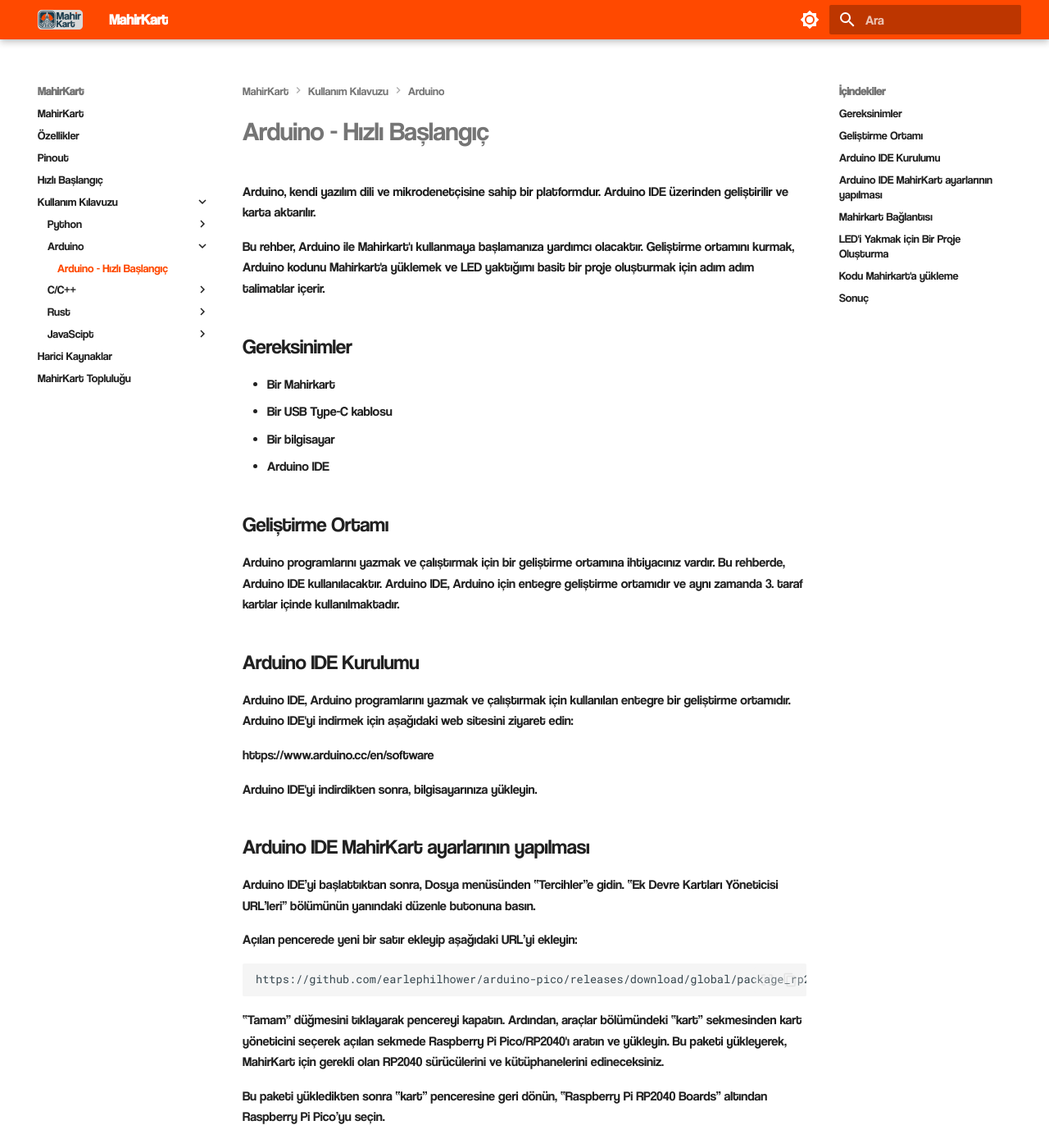
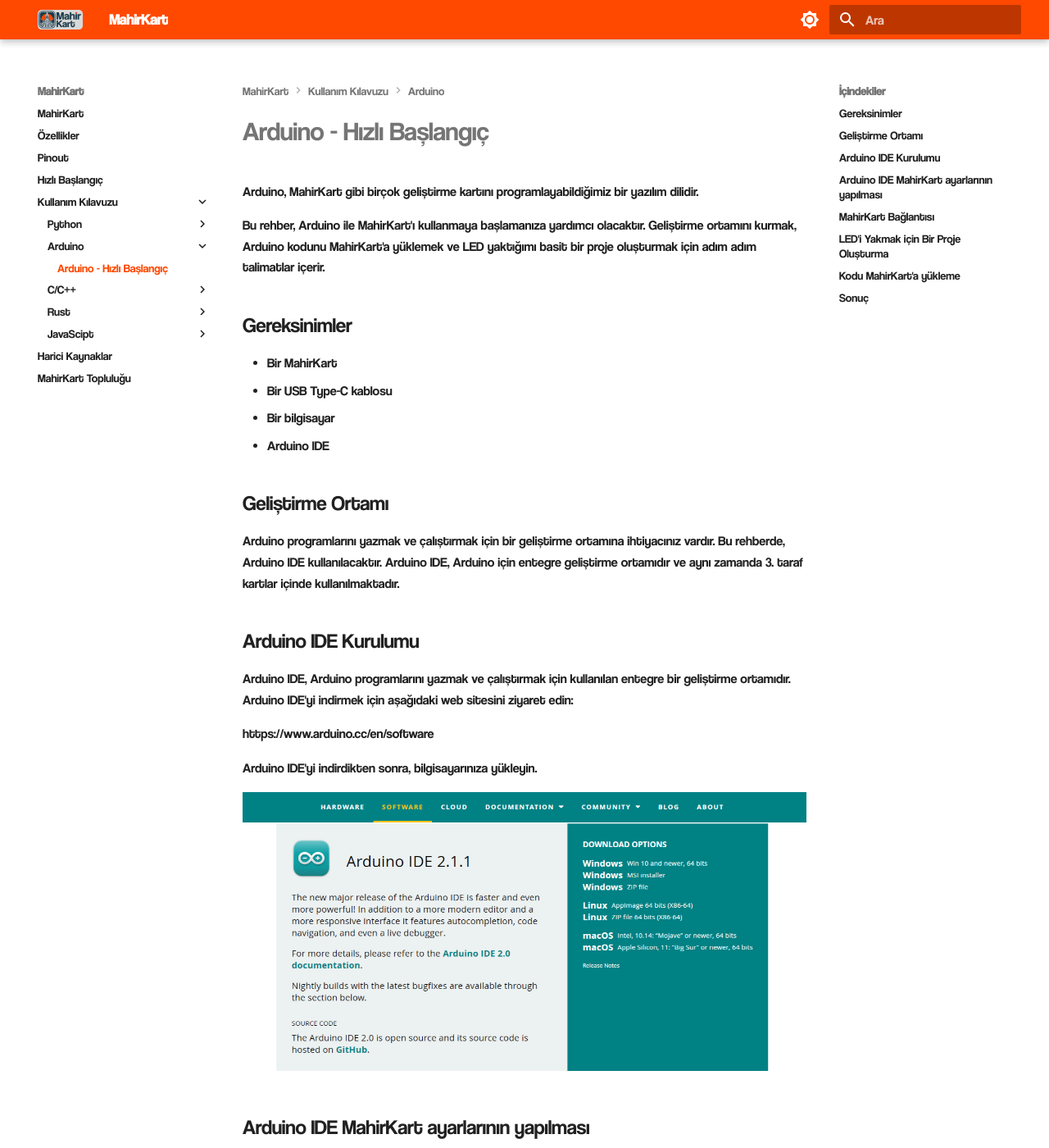
Before and after one commit to BilalAlpaslan/MahirKart-docs, an MkDocs documentation site: the page built from docs/userguide/arduino/quickstart.md, in a window 1280 px wide and 1400 px high. Shown: the whole window at 82% size. Built offline with MkDocs 1.6.1 and Material for MkDocs 9.7.7, drawn with Linux system fonts in a browser that asks for light colours; some web fonts are replaced; some of the changed text lies outside the part shown.

Commit message:
arduino foto ekleme

````diff
--- a/docs/userguide/arduino/quickstart.md
+++ b/docs/userguide/arduino/quickstart.md
@@ -1,11 +1,11 @@
 # Arduino - Hızlı Başlangıç
-Arduino, kendi yazılım dili ve mikrodenetçisine sahip bir platformdur. Arduino IDE üzerinden geliştirilir ve karta aktarılır.
+Arduino, MahirKart gibi birçok geliştirme kartını programlayabildiğimiz bir yazılım dilidir.
 
-Bu rehber, Arduino ile Mahirkart'ı kullanmaya başlamanıza yardımcı olacaktır. Geliştirme ortamını kurmak, Arduino kodunu Mahirkart'a yüklemek ve LED yaktığımı basit bir proje oluşturmak için adım adım talimatlar içerir.
+Bu rehber, Arduino ile MahirKart'ı kullanmaya başlamanıza yardımcı olacaktır. Geliştirme ortamını kurmak, Arduino kodunu MahirKart'a yüklemek ve LED yaktığımı basit bir proje oluşturmak için adım adım talimatlar içerir.
 
 ## Gereksinimler
 
-* Bir Mahirkart
+* Bir MahirKart
 * Bir USB Type-C kablosu
 * Bir bilgisayar
 * Arduino IDE
@@ -22,6 +22,10 @@
 
 Arduino IDE'yi indirdikten sonra, bilgisayarınıza yükleyin.
 
+<div style="text-align:center;">
+    <img src="/userguide/arduino/img/arduino.png"  style="width: auto;" />
+</div>
+
 ## Arduino IDE MahirKart ayarlarının yapılması
 Arduino IDE’yi başlattıktan sonra, Dosya menüsünden “Tercihler”e gidin. “Ek Devre Kartları Yöneticisi URL’leri” bölümünün yanındaki düzenle butonuna basın.
 
@@ -30,18 +34,30 @@
 ```
 https://github.com/earlephilhower/arduino-pico/releases/download/global/package_rp2040_index.json
 ```
+
+<div style="text-align:center;">
+    <img src="/userguide/arduino/img/tercihler.png"  style="width: auto;" />
+</div>
+
 “Tamam” düğmesini tıklayarak pencereyi kapatın. Ardından, araçlar bölümündeki “kart” sekmesinden kart yöneticini seçerek açılan sekmede Raspberry Pi Pico/RP2040'ı aratın ve yükleyin. Bu paketi yükleyerek, MahirKart için gerekli olan RP2040 sürücülerini ve kütüphanelerini edineceksiniz.
+
+<div style="text-align:center;">
+    <img src="/userguide/arduino/img/kutuphane.jpg"  style="width: auto;" />
+</div>
 
 Bu paketi yükledikten sonra “kart” penceresine geri dönün, “Raspberry Pi RP2040 Boards” altından Raspberry Pi Pico’yu seçin.
 
-## Mahirkart Bağlantısı
+<div style="text-align:center;">
+    <img src="/userguide/arduino/img/kartyoneticisi.png"  style="width: auto;" />
+</div>
+
+## MahirKart Bağlantısı
 
 MahirKart’ı USB kablosuyla bilgisayarınıza bağlayın. Kartın bağlandığını doğrulamak için, Arduino IDE’deki Araçlar menüsünden “Port” seçeneğine gelin ve MahirKart’ın portunu seçin.
 
 ## LED'i Yakmak için Bir Proje Oluşturma
 
-Mahirkart'ın içinde 25 numaralı pine bağlı dahili LED bulunmaktadır. Bu led yanmak için harici bir dirence ihtiyaç duymaz. Arduino IDE üzerinden yeni bir dosya oluşturun ve şağıdaki kodu ekleyin:
-
+MahirKart'ın içinde 25 numaralı pine bağlı dahili LED bulunmaktadır. Bu led yanmak için harici bir dirence ihtiyaç duymaz. Arduino IDE üzerinden yeni bir dosya oluşturun ve şağıdaki kodu ekleyin:
 
 ``` c
 const int ledPin = 25;   // Dahili LED 25 numaralı pine bağlı
@@ -57,15 +73,15 @@
   delay(1000);
 }
 ```
-## Kodu Mahirkart'a yükleme
+## Kodu MahirKart'a yükleme
 
-Kodu düzenledikten sonra Mahirkart'a yüklemek için aşağıdaki adımları izleyin:
+Kodu düzenledikten sonra MahirKart'a yüklemek için aşağıdaki adımları izleyin:
 
-* Mahirkart’ın üzerindeki “Bootsel” düğmesine basılı tutun.
+* MahirKart’ın üzerindeki “Bootsel” düğmesine basılı tutun.
 * “Bootsel” düğmesine basılı tutarken MahirKartı bilgisayara USB kablosu ile bağlayın.
-* “Bootsel” düğmesinden elinizi Mahirkart bilgisayara bağlandığında çekin.
-* Kodu Mahirkart'a yükleyin.
+* “Bootsel” düğmesinden elinizi MahirKart bilgisayara bağlandığında çekin.
+* Kodu MahirKart'a yükleyin.
 
 ## Sonuç
 
-Bu rehber, Arduino ile Mahirkart'ı kullanmaya başlamanıza yardımcı olmayı hedeflemiştir. Rehberin sonunda kendiniz de LED yakmak için basit bir proje oluşturmayı deneyebilirsiniz.
+Bu rehber, Arduino ile MahirKart'ı kullanmaya başlamanıza yardımcı olmayı hedeflemiştir. Rehberin sonunda kendiniz de LED yakmak için basit bir proje oluşturmayı deneyebilirsiniz.
--- a/mkdocs.yml
+++ b/mkdocs.yml
@@ -10,8 +10,8 @@
   - pymdownx.superfences
 theme:
   name: material
-  logo: src\svg\mahirkart logo V1.0.1 badge.svg
-  favicon: src\svg\MAHİRKART.svg
+  logo: src/svg/mahirkart logo V1.0.1 badge.svg
+  favicon: src/svg/MAHİRKART.svg
   features:
     - content.code.copy
     - content.code.select
````
Also changed, not shown: docs/userguide/python/quickstart.md (+6 -6 lines), docs/userguide/arduino/img/arduino.png (added), docs/userguide/arduino/img/kartyoneticisi.png (added), docs/userguide/arduino/img/kutuphane.jpg (added), docs/userguide/arduino/img/tercihler.png (added).
